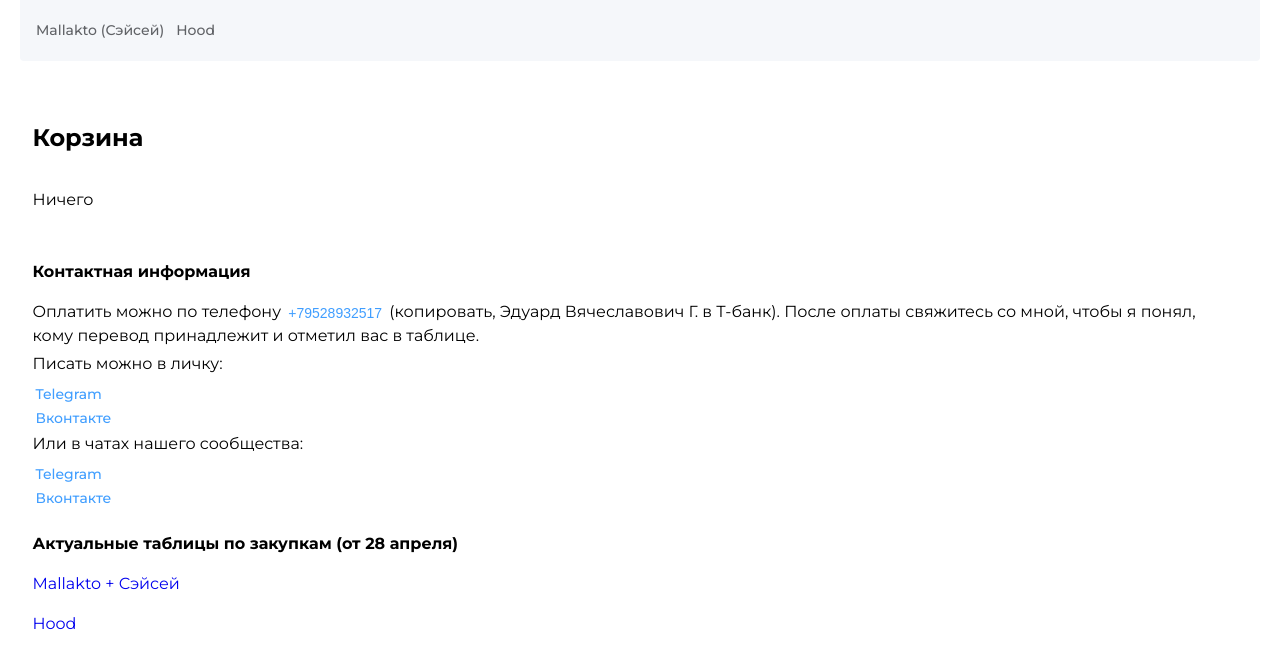
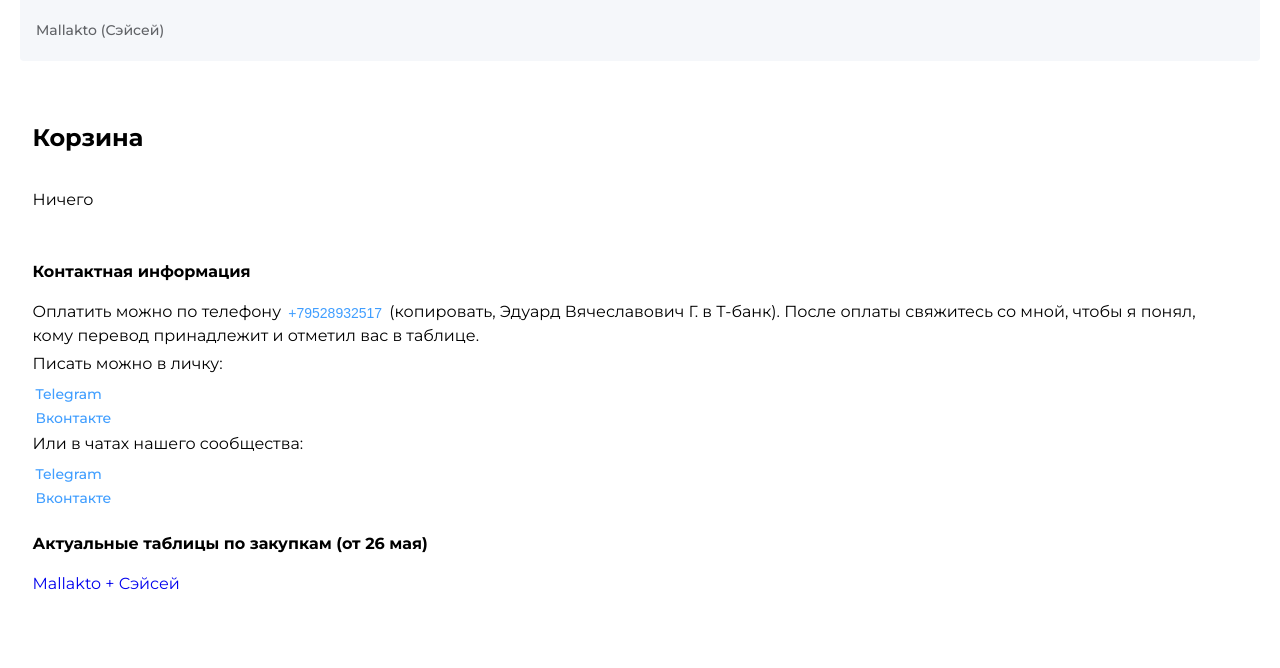
Before and after one commit to lefhl/fast-calc, a Vue app: page / in a window 1280 px wide. Shown: the top 668 px of the page. Built offline with nearby package versions, Linux system fonts and the light colour scheme.

Commit message:
актуализация

```diff
--- a/src/view/Main.vue
+++ b/src/view/Main.vue
@@ -94,20 +94,20 @@
       </span>
     </p>
 
-    <h4 class="mt-24 mb-16">Актуальные таблицы по закупкам (от 28 апреля)</h4>
+    <h4 class="mt-24 mb-16">Актуальные таблицы по закупкам (от 26 мая)</h4>
     <div class="df fxdc aifs">
       <a
         class="inline-block"
-        href="https://docs.google.com/spreadsheets/d/1fQlp_JDU9RW2gcLsnjGAdox0ufjq48baKxaSRMSnPBs/edit?usp=sharing"
+        href="https://docs.google.com/spreadsheets/d/1W0aX7gGhklK9io0ymGHe0utwf2zIAeMZKJeBeKm2FBQ/edit?gid=0#gid=0"
         target="_blank"
         >Mallakto + Сэйсей</a
       >
-      <a
+      <!-- <a
         class="inline-block mt-16"
         href="https://docs.google.com/spreadsheets/d/1Jznn_ZX2jSMR3ihelY_4ueD39qZbl6EC-6jNOlwse54/edit?usp=sharing"
         target="_blank"
         >Hood</a
-      >
+      > -->
     </div>
   </div>
 </template>
--- a/src/view/__shared/components/AppHeader.vue
+++ b/src/view/__shared/components/AppHeader.vue
@@ -45,10 +45,10 @@ const links = [
     route: 'Mallakto',
     title: 'Mallakto (Сэйсей)',
   },
-  {
-    route: 'Hood',
-    title: 'Hood',
-  },
+  // {
+  //   route: 'Hood',
+  //   title: 'Hood',
+  // },
 ]
 </script>
 
```
